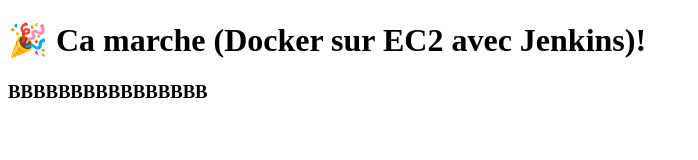
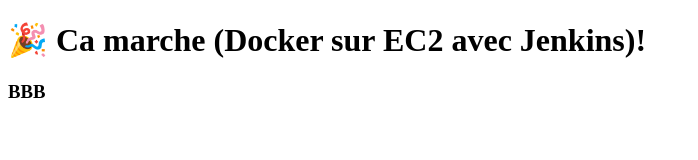
Before and after one commit to ruben-cardoso1/testDockerfile, a plain HTML site: page index.html in a window 1280 px wide. Shown: the whole page, without its empty margins (0-698 px from the left). Drawn offline with Linux system fonts and the light colour scheme.

Commit message:
Update index.html

```diff
--- a/index.html
+++ b/index.html
@@ -6,6 +6,6 @@
 </head>
 <body>
   <h1>🎉 Ca marche  (Docker sur EC2 avec Jenkins)!</h1>
-  <h3>BBBBBBBBBBBBBBBB</h3>
+  <h3>BBB</h3>
 </body>
 </html>
```
